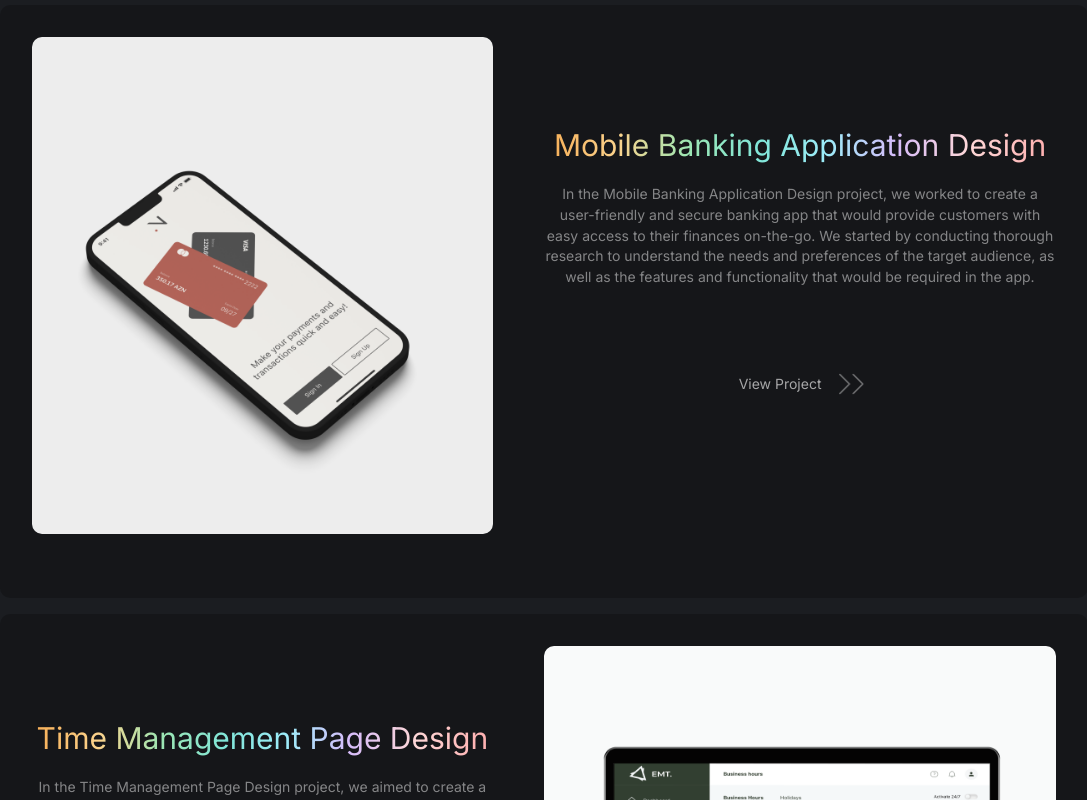
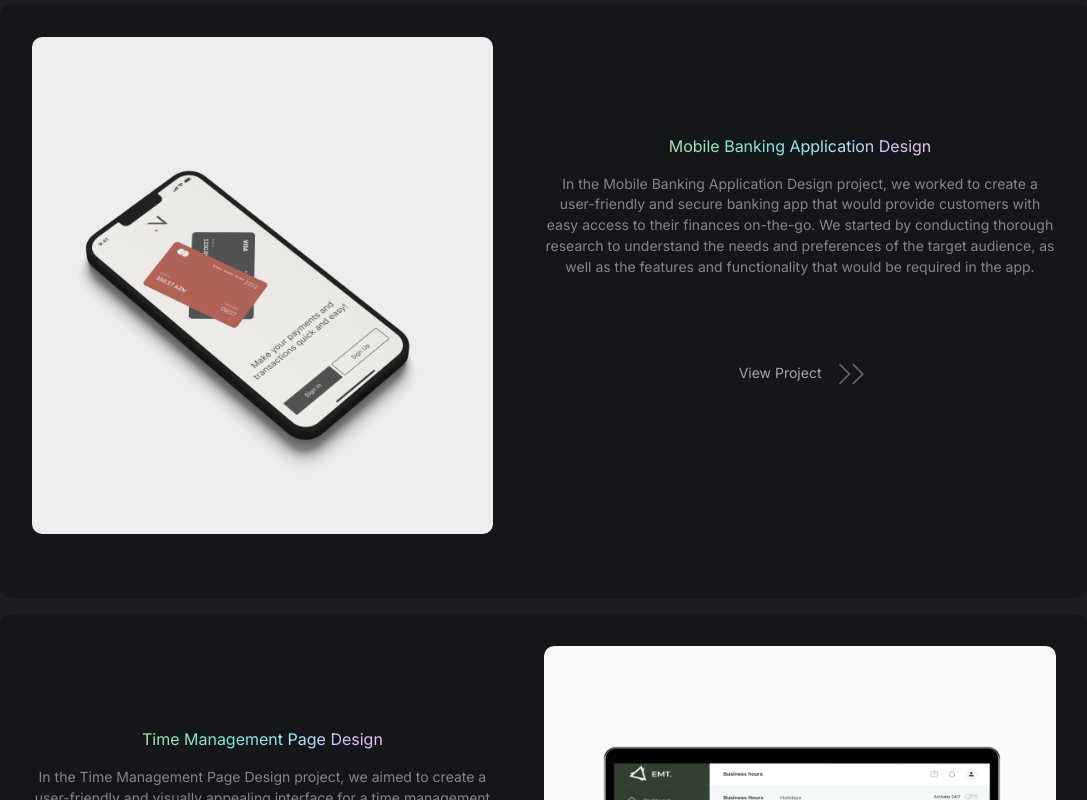
Before and after one commit to j-yue/digital-agency, a React (Vite) app: page / in a window 1280 px wide. Shown: the part 2460-3260 px from the top of the page, without its empty margins (96-1183 px from the left). Built offline with nearby package versions, Linux system fonts and the light colour scheme.

Commit message:
Remove repeated styles

```diff
--- a/src/components/sections/works.tsx
+++ b/src/components/sections/works.tsx
@@ -24,7 +24,7 @@ export default function Works() {
                 />
                 <div className="text-center">
                   <GradientText bold={false}>
-                    <h3 className="capitalize text-[1rem] leading-[150%] mb-[1rem] text-cardTitle md:text-cardTitleMd xl:text-cardTitleXl">
+                    <h3 className="capitalize text-[1rem] leading-[150%] mb-[1rem]">
                       {workTitle}
                     </h3>
                   </GradientText>
```
